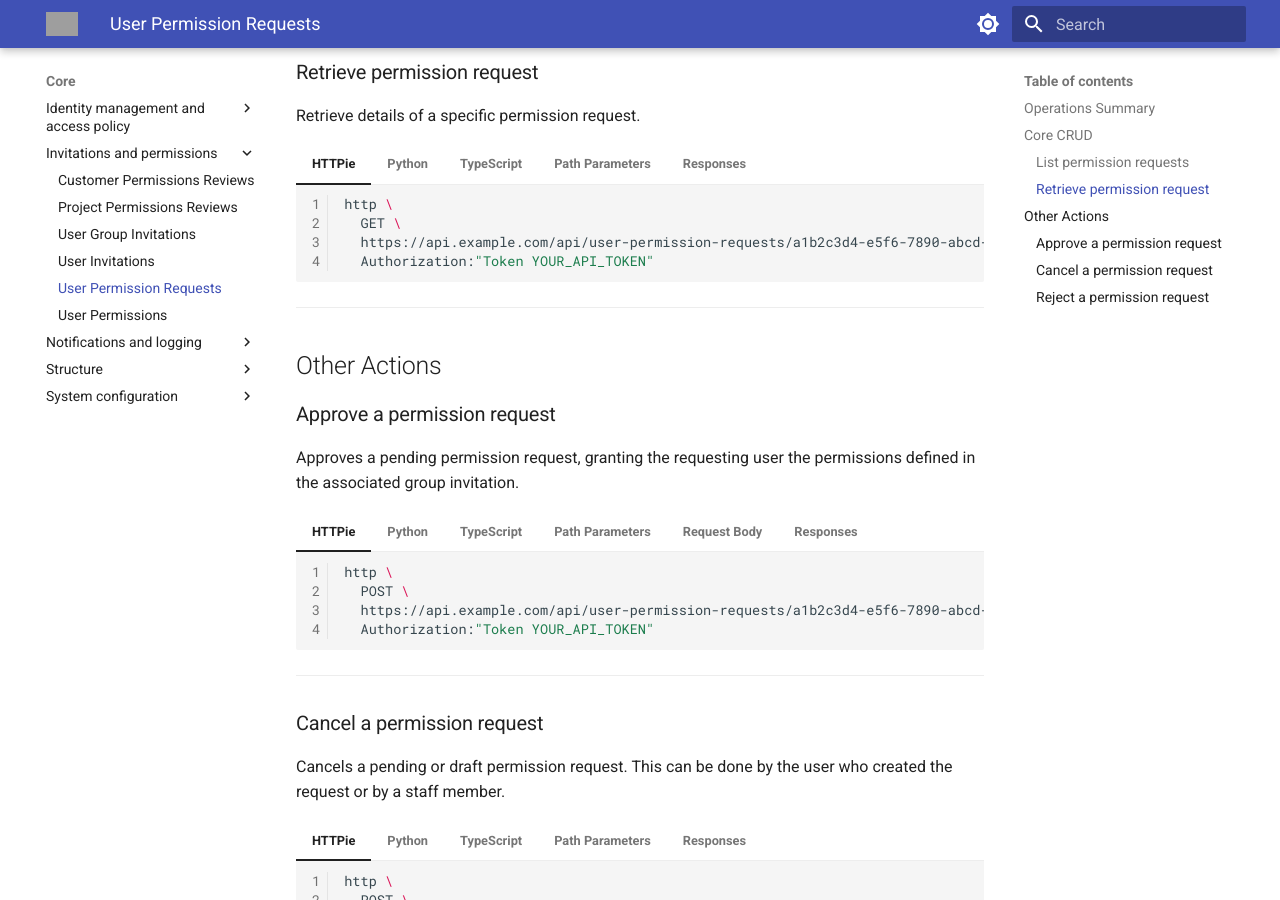
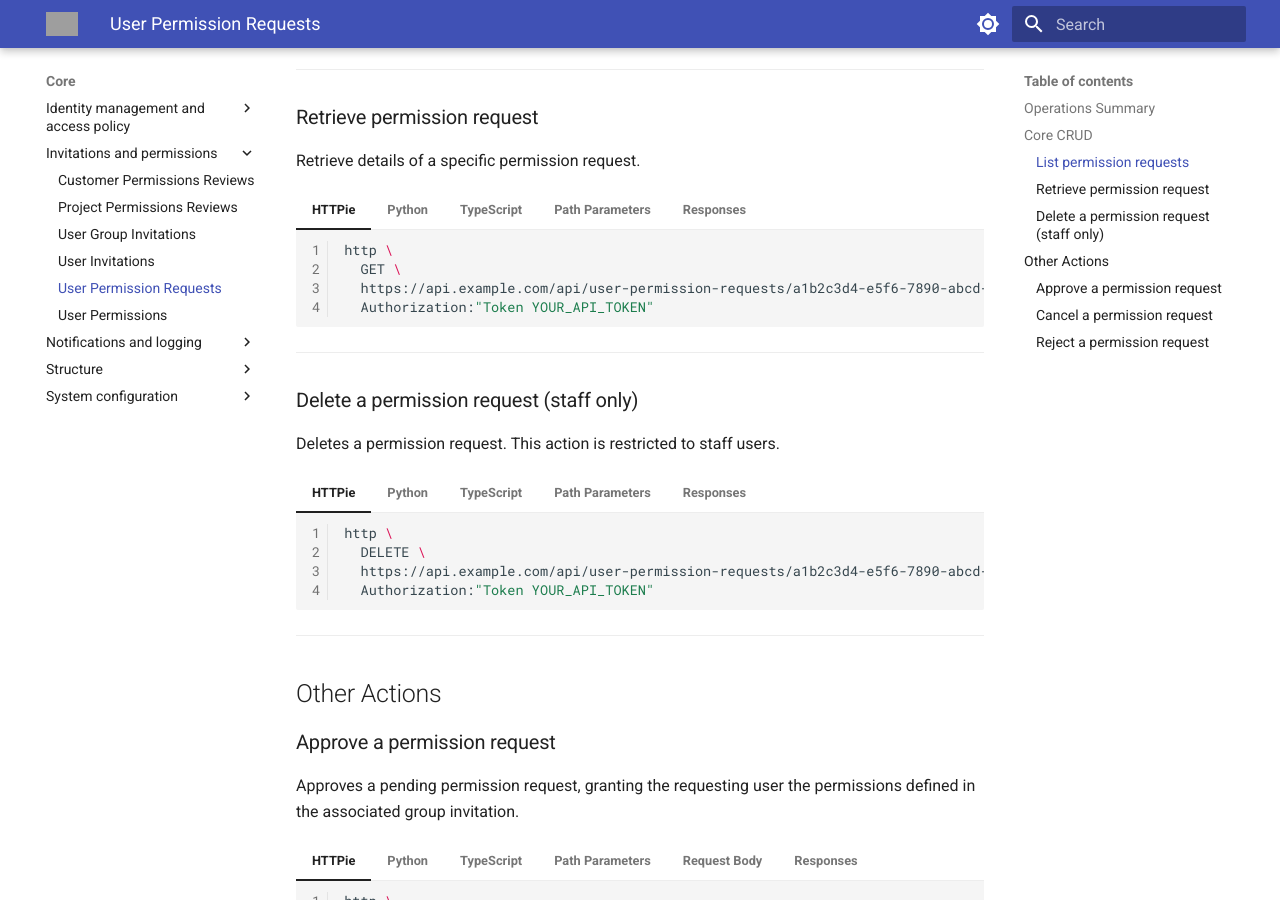
Before and after one commit to waldur/api-docs, an MkDocs documentation site: the page built from docs/core/invitations-and-permissions/user-permission-requests.md, in a window 1280 px wide and 900 px high, scrolled down 1064 px. Built offline with MkDocs 1.6.1 and Material for MkDocs 9.7.7, drawn with Linux system fonts in a browser that asks for light colours; the version menu is left out; some of the changed text lies outside the part shown; grey boxes are pictures that could not be loaded.

Commit message:
docs: Auto-generate API reference from https://code.opennodecloud.com/waldur/waldur-sdk-docs-generator

````diff
--- a/docs/core/invitations-and-permissions/user-permission-requests.md
+++ b/docs/core/invitations-and-permissions/user-permission-requests.md
@@ -7,6 +7,7 @@
 | **Core CRUD** | | |
 | <span class="http-badge http-get">GET</span> | `/api/user-permission-requests/` | [List permission requests](#list-permission-requests) |
 | <span class="http-badge http-get">GET</span> | `/api/user-permission-requests/{uuid}/` | [Retrieve permission request](#retrieve-permission-request) |
+| <span class="http-badge http-delete">DELETE</span> | `/api/user-permission-requests/{uuid}/` | [Delete a permission request (staff only)](#delete-a-permission-request-staff-only) |
 | **Other Actions** | | |
 | <span class="http-badge http-post">POST</span> | `/api/user-permission-requests/{uuid}/approve/` | [Approve a permission request](#approve-a-permission-request) |
 | <span class="http-badge http-post">POST</span> | `/api/user-permission-requests/{uuid}/cancel_request/` | [Cancel a permission request](#cancel-a-permission-request) |
@@ -197,6 +198,73 @@ Retrieve details of a specific permission request.
     | `role_name` | string |  |
     | `role_description` | string |  |
     | `project_name_template` | string |  |
+
+---
+
+### Delete a permission request (staff only)
+
+Deletes a permission request. This action is restricted to staff users.
+
+
+=== "HTTPie"
+
+    ```bash
+    http \
+      DELETE \
+      https://api.example.com/api/user-permission-requests/a1b2c3d4-e5f6-7890-abcd-ef1234567890/ \
+      Authorization:"Token YOUR_API_TOKEN"
+    ```
+
+=== "Python"
+
+    ```python
+    from waldur_api_client.client import AuthenticatedClient
+    from waldur_api_client.api.user_permission_requests import user_permission_requests_destroy # (1)
+
+    client = AuthenticatedClient(
+        base_url="https://api.example.com", token="YOUR_API_TOKEN"
+    )
+    response = user_permission_requests_destroy.sync(
+        uuid="a1b2c3d4-e5f6-7890-abcd-ef1234567890",
+        client=client
+    )
+
+    print(response)
+    ```
+
+
+    1.  **API Source:** [`user_permission_requests_destroy`](https://github.com/waldur/py-client/blob/main/waldur_api_client/api/user_permission_requests/user_permission_requests_destroy.py)
+
+=== "TypeScript"
+
+    ```typescript
+    import { userPermissionRequestsDestroy } from 'waldur-js-client';
+
+    try {
+      const response = await userPermissionRequestsDestroy({
+      auth: "Token YOUR_API_TOKEN",
+      path: {
+        "uuid": "a1b2c3d4-e5f6-7890-abcd-ef1234567890"
+      }
+    });
+      console.log('Success:', response);
+    } catch (error) {
+      console.error('Error:', error);
+    }
+    ```
+
+
+=== "Path Parameters"
+
+    | Name | Type | Required |
+    |---|---|---|
+    | `uuid` | string (uuid) | ✓ |
+
+
+=== "Responses"
+
+    **`204`** - No response body
+
 
 ---
 
````
Also changed, not shown: docs/marketplace/software-management/software-catalogs.md (+18 -8 lines), docs/marketplace/software-management/software-packages.md (+12 -4 lines), docs/marketplace/software-management/software-targets.md (+3 -0 lines), docs/marketplace/software-management/software-versions.md (+13 -4 lines).
